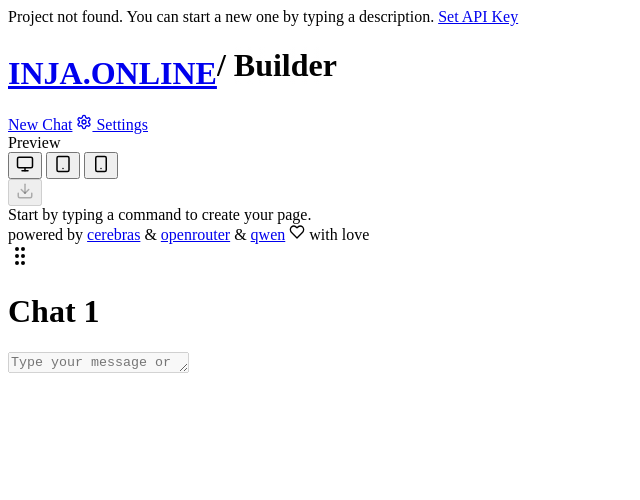
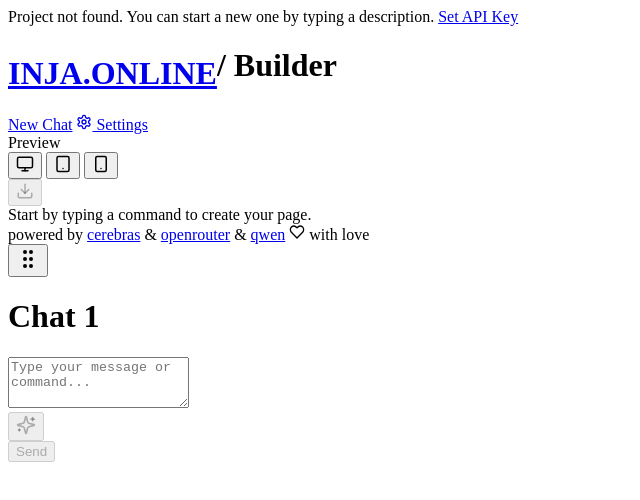
Before and after one commit to inja-online/cerebras-hacketon-web-builder, a SvelteKit app: page /s/1 in a window 1280 px wide. Shown: the top 500 px of the page, without its empty margins (0-640 px from the left). Built offline with nearby package versions, Linux system fonts and the light colour scheme.

Commit message:
[ADD] implement prompt optimization feature with OptimizeButton component

```diff
--- a/src/lib/apis/openrouter.ts
+++ b/src/lib/apis/openrouter.ts
@@ -5,6 +5,7 @@ import {
   getRefinementPrompt,
   REFINE_SYSTEM_PROMPT,
   GET_TITLE_PROMPT,
+  OPTIMIZE_PROMPT_SYSTEM,
 } from "./prompts";
 
 const OPENROUTER_API_URL = "https://openrouter.ai/api/v1/chat/completions";
@@ -142,6 +143,7 @@ export async function refinePage(
   return extractHtmlContent(rawContent);
 }
 
+
 export async function checkConnectionAndListModels(apiKeyOverride?: string): Promise<Model[]> {
   const apiKey = apiKeyOverride || await getApiKey();
   const headers = {
@@ -185,3 +187,19 @@ export async function checkConnectionAndListModels(apiKeyOverride?: string): Pro
     throw error; // Re-throw to be handled by the caller
   }
 }
+
+export async function optimizePrompt(userPrompt: string, contextPrompt?: string): Promise<string> {
+  const messages: ChatMessage[] = [
+    { role: "system", content: OPTIMIZE_PROMPT_SYSTEM },
+  ];
+
+  if (contextPrompt && contextPrompt.trim()) {
+    messages.push({ role: "user", content: `Original project idea for context: "${contextPrompt.trim()}"` });
+    messages.push({ role: "user", content: `Refine this specific part: "${userPrompt.trim()}"` });
+  } else {
+    messages.push({ role: "user", content: userPrompt.trim() });
+  }
+
+  const rawContent = await callOpenRouterApi(messages, "openai/gpt-3.5-turbo"); // Using a generally good model for this
+  return rawContent.trim();
+}
--- a/src/lib/apis/prompts.ts
+++ b/src/lib/apis/prompts.ts
@@ -88,3 +88,15 @@ User request: "${userRequest}"
 
 Title:
 `;
+
+export const OPTIMIZE_PROMPT_SYSTEM = `
+You are a prompt optimization assistant for a website builder tool. Your task is to take a user's basic website description and refine it into a concise, effective prompt.
+
+Guidelines:
+- Focus on the core request and clarify ambiguities.
+- Make the prompt shorter and more direct if possible.
+- Output ONLY the optimized raw text of the prompt. Do not include any explanations, labels, or markdown.
+- Maintain the user's original intent.
+
+Refine the following website description into a concise, raw text prompt:
+`;
--- /dev/null
+++ b/src/lib/components/OptimizeButton.svelte
@@ -0,0 +1,86 @@
+<script lang="ts">
+    import { Sparkles } from "@lucide/svelte";
+    import { optimizePrompt } from "$lib/apis/openrouter";
+
+    interface Props {
+        disabled?: boolean;
+        size?: number;
+        onOptimized?: (optimizedText: string) => void;
+        text: string;
+        contextText?: string; // Added contextText prop
+    }
+
+    let { disabled = false, size = 20, onOptimized, text, contextText }: Props = $props();
+
+    let isOptimizing = $state(false);
+    let hasOptimized = $state(false);
+    let optimizationError = $state<string | null>(null); // Added for error message
+
+    async function handleOptimize() {
+        if (!text.trim() || isOptimizing || disabled) return;
+
+        const originalText = text.trim();
+        const currentContextText = contextText?.trim();
+        isOptimizing = true;
+        hasOptimized = false;
+        optimizationError = null; // Clear previous errors
+
+        try {
+            const optimizedText = await optimizePrompt(originalText, currentContextText);
+
+            // Add a small delay to ensure user sees the completion of the animation
+            await new Promise(resolve => setTimeout(resolve, 300));
+
+            // Call the callback with optimized text
+            if (onOptimized) {
+                onOptimized(optimizedText);
+            }
+
+            hasOptimized = true;
+
+            // Reset the optimization highlight after a moment
+            setTimeout(() => {
+                hasOptimized = false;
+            }, 2000);
+
+        } catch (error) {
+            console.error("Failed to optimize prompt:", error);
+            optimizationError = "Failed to optimize. Please try again."; // Set error message
+            setTimeout(() => { // Clear error after a few seconds
+                optimizationError = null;
+            }, 3000);
+        } finally {
+            isOptimizing = false;
+        }
+    }
+</script>
+
+<div class="flex flex-col items-center">
+    <button
+        onclick={handleOptimize}
+        disabled={!text.trim() || isOptimizing || disabled}
+        class="p-2 text-zinc-400 hover:text-primary-accent disabled:text-zinc-600 disabled:cursor-not-allowed transition-all duration-200 group"
+        title={isOptimizing ? "Optimizing your prompt..." : (optimizationError || "Optimize prompt with AI")}
+    >
+        <div class="relative">
+            <Sparkles
+                {size}
+                class={`transition-all duration-300 ${isOptimizing ? 'scale-110 text-primary-accent animate-pulse' : (optimizationError ? 'text-red-500' : 'group-hover:scale-105')}`}
+            />
+            {#if isOptimizing}
+                <!-- Rotating sparkle effect -->
+                <div class="absolute inset-0 animate-spin">
+                    <Sparkles
+                        {size}
+                        class="text-primary-accent/40"
+                    />
+                </div>
+                <!-- Pulsing dots around the icon -->
+                <div class="absolute -inset-2 rounded-full border-2 border-primary-accent/30 animate-ping"></div>
+            {/if}
+        </div>
+    </button>
+    {#if optimizationError}
+        <p class="text-xs text-red-500 mt-1">{optimizationError}</p>
+    {/if}
+</div>
--- a/src/lib/types.ts
+++ b/src/lib/types.ts
@@ -61,6 +61,7 @@ export interface Project {
   id: string;
   name: string;
   description: string;
+  htmlContent?: string;
   isPrivate: boolean;
   createdAt: Date;
   updatedAt: Date;
--- a/src/routes/s/[id]/+page.svelte
+++ b/src/routes/s/[id]/+page.svelte
@@ -25,6 +25,7 @@
     } from "$lib/types.js";
     import Header from "$lib/components/Header.svelte";
     import Footer from "$lib/components/Footer.svelte";
+    import OptimizeButton from "$lib/components/OptimizeButton.svelte";
     import {
         createInitialPage,
         generateChatTitle,
@@ -35,7 +36,7 @@
     // Original resizing state
     let leftPanelWidth = $state(70);
     let isResizing = $state(false);
-    let containerRef;
+    let containerRef: HTMLDivElement | undefined = $state();
 
     // Chat state
     let messages: ChatEvent[] = $state([]);
@@ -44,23 +45,38 @@
     let messagesContainer: HTMLElement | undefined = $state();
     let generatedHtml = $state(
         "<!-- Start by typing a command to create your page. -->",
-    ); // Initialize with a placeholder
+    );
     let lastBotRawMessageContent: string | null = $state(null);
     let currentProject: Project | undefined = $state(undefined);
     let iframeSizeMode = $state<"desktop" | "tablet" | "mobile">("desktop");
+    let hasOptimizedMessage = $state(false);
 
     const projectId = $page.params.id;
     const userId = "user-1";
 
+    const iframeViewportClasses = $derived(() => {
+        const transition = "transition-all duration-300 ease-in-out";
+        let baseClasses = "h-full"; // Ensures viewport tries to fill height
+
+        if (iframeSizeMode === "tablet") {
+            return `${baseClasses} w-[768px] bg-zinc-700 p-3 rounded-lg shadow-lg ${transition}`;
+        }
+        if (iframeSizeMode === "mobile") {
+            return `${baseClasses} w-[375px] bg-zinc-700 p-2 rounded-lg shadow-lg ${transition}`; // Changed to rounded-lg
+        }
+        // Desktop mode
+        return `${baseClasses} w-full ${transition}`;
+    });
+
     // Original resizing functions
-    function startResize(e) {
+    function startResize(e: MouseEvent) {
         isResizing = true;
         document.addEventListener("mousemove", handleResize);
         document.addEventListener("mouseup", stopResize);
         e.preventDefault();
     }
 
-    function handleResize(e) {
+    function handleResize(e: MouseEvent) {
         if (!isResizing || !containerRef) return;
 
         const containerRect = containerRef.getBoundingClientRect();
@@ -234,7 +250,9 @@
     function scrollToBottom(): void {
         if (messagesContainer) {
             setTimeout(() => {
+                if (messagesContainer) { // Double check after timeout
                     messagesContainer.scrollTop = messagesContainer.scrollHeight;
+                }
             }, 10);
         }
     }
@@ -598,29 +616,36 @@
 
             <!-- Iframe Container -->
             <div
-                class="flex-1 bg-zinc-800 m-4 border border-primary-accent rounded-md overflow-hidden p-1"
+                class="flex-1 bg-zinc-800 m-4 border border-primary-accent rounded-md overflow-hidden flex flex-col"
             >
-                <div
-                    class="{iframeContainerClasses} h-full bg-white rounded-sm overflow-hidden shadow-xl"
-                >
+                <!-- Sized Viewport (conditionally gray background, specific width for tablet/mobile) -->
+                <div class="{iframeViewportClasses} flex-grow">
+                    <!-- Actual Page Content Wrapper (always white background) -->
+                    <div class="w-full h-full bg-white {
+                        iframeSizeMode === 'tablet' ? 'rounded-md' :
+                        iframeSizeMode === 'mobile' ? 'rounded-lg' :
+                        'rounded-sm'
+                    } shadow-xl overflow-hidden">
                         {#if generatedHtml && generatedHtml.trim() !== "<!-- Start by typing a command to create your page. -->" && generatedHtml.trim() !== ""}
+                            {#key iframeSizeMode}
                                 <iframe
                                     srcdoc={iframeSrcDoc}
                                     class="w-full h-full border-0"
                                     title="Generated HTML Preview"
                                     sandbox="allow-scripts allow-same-origin"
                                 ></iframe>
+                            {/key}
                         {:else}
-                        <div
-                            class="flex items-center justify-center h-full bg-white"
-                        >
-                            <span class="text-zinc-500"
-                                >{generatedHtml.includes("Start by typing")
+                            <!-- Placeholder content also needs to be inside the white wrapper -->
+                            <div class="flex items-center justify-center h-full">
+                                <span class="text-zinc-500">
+                                    {generatedHtml.includes("Start by typing")
                                         ? "Start by typing a command to create your page."
-                                    : "No preview available. Generate content via chat."}</span
-                            >
+                                        : "No preview available. Generate content via chat."}
+                                </span>
                             </div>
                         {/if}
+                    </div>
                 </div>
             </div>
 
@@ -629,17 +654,17 @@
         </div>
 
         <!-- Resize Handle -->
-        <div
-            class="w-1 bg-primary-accent hover:bg-secondary-accent cursor-col-resize flex items-center justify-center group"
+        <button
+            type="button"
+            aria-label="Resize panels"
+            class="w-1 bg-primary-accent hover:bg-secondary-accent cursor-col-resize flex items-center justify-center group focus:outline-none"
             class:bg-secondary-accent={isResizing}
             onmousedown={startResize}
-            role="separator"
-            tabindex="0"
         >
             <GripVertical
                 class="w-3 h-6 text-dark-primary group-hover:text-dark-secondary transition-colors"
             />
-        </div>
+        </button>
 
         <!-- Chat Sidebar (Right) -->
         <div class="flex-1 flex flex-col">
@@ -664,14 +689,59 @@
             <!-- Input Area -->
             <div class="border-t border-zinc-800 p-4">
                 <div class="flex space-x-3">
+                    <div class="relative flex-1">
                         <textarea
                             bind:value={messageInput}
                             onkeypress={handleKeyPress}
-                        placeholder="Type your message or refinement instruction..."
-                        disabled={isLoading || showApiKeyModal}
-                        class="flex-1 bg-zinc-800 border border-zinc-700 rounded-lg px-4 py-2 text-zinc-100 placeholder-zinc-400 resize-none focus:ring-2 focus:ring-zinc-600 focus:border-transparent transition-all duration-200 disabled:opacity-50 disabled:cursor-not-allowed"
-                        rows="1"
+                            disabled={isLoading}
+                            placeholder={isLoading
+                                ? "Processing..."
+                                : "Type your message or command..."}
+                            class="w-full p-3 pr-10 bg-zinc-700 text-white rounded-lg focus:ring-2 focus:ring-blue-500 focus:outline-none resize-none scrollbar-thin scrollbar-thumb-zinc-600 scrollbar-track-zinc-700"
+                            rows="3"
                         ></textarea>
+                        <div class="absolute top-2 right-2">
+                            <OptimizeButton
+                                text={messageInput}
+                                contextText={currentProject?.description}
+                                onOptimized={(optimizedText) => {
+                                    messageInput = optimizedText;
+                                    hasOptimizedMessage = true; // Optionally track if optimization was used
+                                }}
+                            />
+                        </div>
+                    </div>
+                    <button
+                        onclick={handleSendMessage}
+                        disabled={isLoading || !messageInput.trim()}
+                        class="bg-blue-600 text-white rounded-lg px-4 py-2 transition-all duration-200 hover:bg-blue-700 disabled:opacity-50 disabled:cursor-not-allowed"
+                    >
+                        {#if isLoading}
+                            <svg
+                                class="animate-spin h-5 w-5 mr-3 -ml-1 text-white inline-block"
+                                xmlns="http://www.w3.org/2000/svg"
+                                fill="none"
+                                viewBox="0 0 24 24"
+                            >
+                                <circle
+                                    class="opacity-25"
+                                    cx="12"
+                                    cy="12"
+                                    r="10"
+                                    stroke="currentColor"
+                                    stroke-width="4"
+                                ></circle>
+                                <path
+                                    class="opacity-75"
+                                    fill="currentColor"
+                                    d="M4 12a8 8 0 018-8v4a4 4 0 00-4 4H4z"
+                                ></path>
+                            </svg>
+                        {/if}
+                        {#if !isLoading}
+                            <span>Send</span>
+                        {/if}
+                    </button>
                 </div>
             </div>
         </div>
@@ -684,51 +754,16 @@
         overflow-y: auto;
     }
 
-    .iframe-preview-wrapper {
-        display: flex;
-        align-items: center;
-        justify-content: center;
-        width: 100%;
-        height: 100%;
-        overflow: auto;
+    /* Removed iframe-preview-wrapper and related styles as they are now handled by iframeViewportClasses and Tailwind */
+    .iframe-content,
+    .placeholder-content {
+        /* These might still be useful if you have specific styling for the content itself,
+           but general layout is now Tailwind-driven */
+        background-color: white; /* Ensure content background is white */
+        border: none;
+        border-radius: 0.125rem; /* rounded-sm for the inner white box */
     }
 
-    .iframe-content,
-    .placeholder-content {
-        background-color: white;
-        box-shadow:
-            0 4px 6px -1px rgb(0 0 0 / 0.1),
-            0 2px 4px -2px rgb(0 0 0 / 0.1); /* shadow-lg */
-        border: none; /* iframe default border */
-        transition:
-            width 0.3s ease-in-out,
-            height 0.3s ease-in-out;
-        border-radius: 0.5rem; /* rounded-lg */
-    }
-
-    .iframe-preview-wrapper[data-size-mode="desktop"] .iframe-content,
-    .iframe-preview-wrapper[data-size-mode="desktop"] .placeholder-content {
-        width: 100%;
-        height: 100%;
-    }
-
-    .iframe-preview-wrapper[data-size-mode="tablet"] .iframe-content,
-    .iframe-preview-wrapper[data-size-mode="tablet"] .placeholder-content {
-        width: 768px; /* max-w-2xl */
-        height: 1024px; /* max-h-[1024px] */
-        max-width: 100%;
-        max-height: 100%;
-    }
-
-    .iframe-preview-wrapper[data-size-mode="mobile"] .iframe-content,
-    .iframe-preview-wrapper[data-size-mode="mobile"] .placeholder-content {
-        width: 384px; /* max-w-sm */
-        height: 844px; /* max-h-[844px] */
-        max-width: 100%;
-        max-height: 100%;
-    }
-
-    /* For placeholder specific styling beyond size/bg/shadow */
     .placeholder-content {
         display: flex;
         flex-direction: column;
@@ -736,6 +771,6 @@
         justify-content: center;
         text-align: center;
         padding: 2.5rem; /* p-10 */
-        color: initial; /* Reset color if needed from parent text-zinc-500 */
+        color: initial;
     }
 </style>
```
Also changed, not shown: src/lib/components/MainPageInput.svelte (+30 -7 lines). Lines whose indentation alone changed are shown as unchanged.
